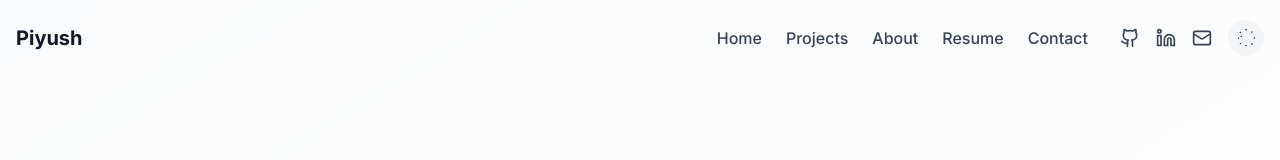
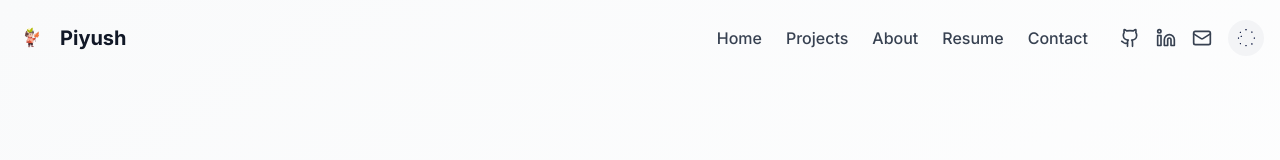
Before and after one commit to itachipiyush/Piyuport, a React (Vite) app: page / in a window 1280 px wide. Shown: the top 160 px of the page. Built offline with nearby package versions, Linux system fonts and the light colour scheme.

Commit message:
added icon

```diff
--- a/index.html
+++ b/index.html
@@ -2,7 +2,7 @@
 <html lang="en">
   <head>
     <meta charset="UTF-8" />
-    <link rel="icon" type="image/svg+xml" href="/vite.svg" />
+    <link rel="icon" type="image/svg+xml" href="/ico.png" />
     <meta name="viewport" content="width=device-width, initial-scale=1.0" />
     <title>Piyush Jha | Portfolio</title>
     <meta name="description" content="Personal portfolio of Piyush, a Frontend Developer and UI/UX Designer specializing in modern web technologies.">
--- a/src/components/layout/Navbar.tsx
+++ b/src/components/layout/Navbar.tsx
@@ -129,10 +129,15 @@
       <div className="container mx-auto px-4 flex justify-between items-center">
         <a
           href="#home"
-          className="text-xl font-bold text-gray-900 dark:text-white transition-colors"
+          className="flex items-center text-xl font-bold text-gray-900 dark:text-white transition-colors"
           aria-label="Home"
         >
-          Piyush
+          <img
+            src="/ico.png"
+            alt="Piyush logo"
+            className="w-8 h-8 mr-3 rounded-full"
+          />
+          <span>Piyush</span>
         </a>
 
         {/* Desktop Navigation */}
```
Also changed, not shown: public/ico.png (added).
